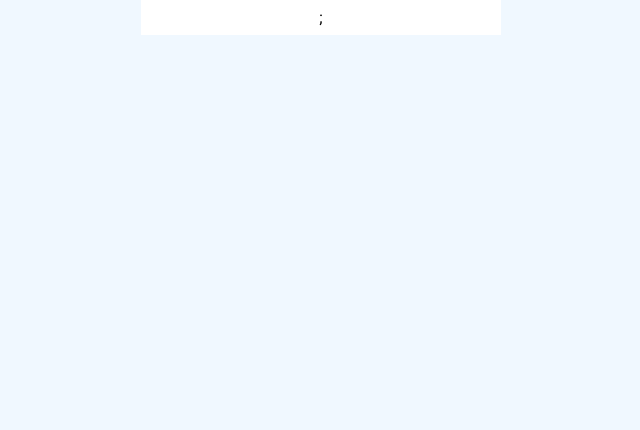
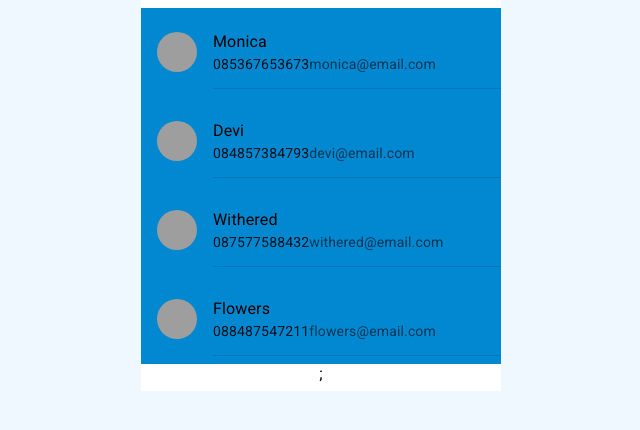
Before and after one commit to dts-kominfo-rea4b/challenge-react-with-mui-aberdeens, a React (Create React App) app: page / in a window 1280 px wide. Shown: the top 430 px of the page, without its empty margins (507-1147 px from the left). Built offline with nearby package versions, Linux system fonts and the light colour scheme; grey boxes are pictures that could not be loaded.

Commit message:
Update Contact.js

```diff
--- a/src/components/Contact.js
+++ b/src/components/Contact.js
@@ -2,12 +2,35 @@
 // Contact component dapat berupa MUI ListItem
 // https://mui.com/material-ui/react-list/#folder-list
 import React from 'react';
+import { List,ListItem, Divider, ListItemText, ListItemAvatar, Avatar, Typography } from '@mui/material';
 
 // Kalian bisa membuat CSS sendiri di src/components/Contact.css
 // atau langsung tambahkan dengan sx={{}}
-const Contact = ({ data }) => {
-    // Contact berisi foto, nama, telepon, dan email
-    return (<></>);
+const Contact = ({ data, index }) => {
+	// Contact berisi foto, nama, telepon, dan email
+	return (
+		<div key={index}>
+        <List sx={{ bgcolor: 'info.main' }}>
+			<ListItem alignItems="flex-start">
+				<ListItemAvatar>
+					<Avatar alt="Remy Sharp" src={data.photo} />
+				</ListItemAvatar>
+				<ListItemText
+					primary={data.name}
+					secondary={
+                        <React.Fragment>
+							<Typography component="span" variant="body2" color="text.primary">
+								{data.phone}
+							</Typography>
+							{data.email}
+						</React.Fragment>
+					}
+                    />
+			</ListItem>
+			<Divider variant="inset" component="li" />
+        </List>
+		</div>
+	);
 };
 
 export default Contact;
```
